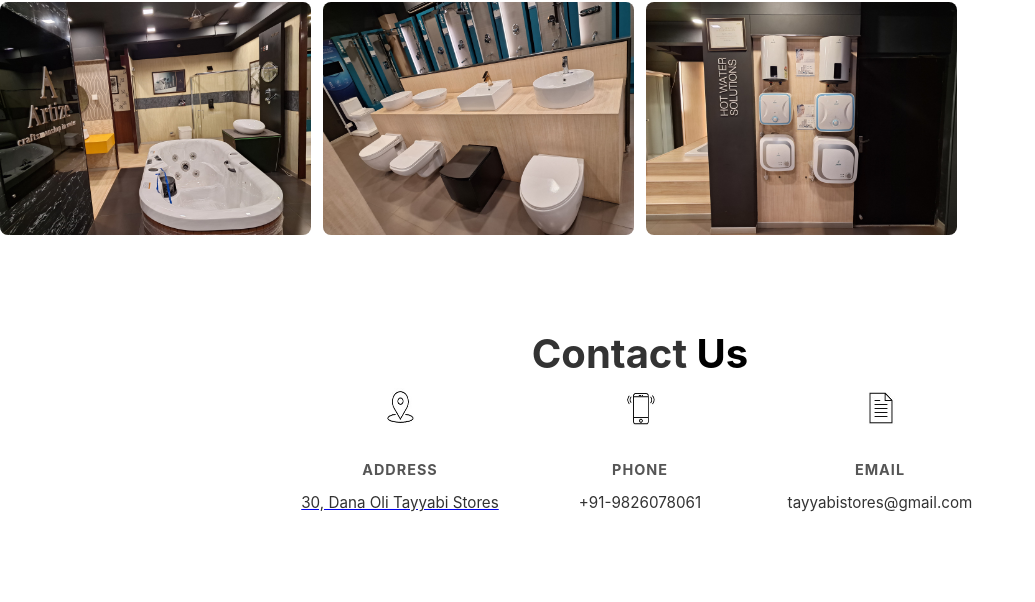
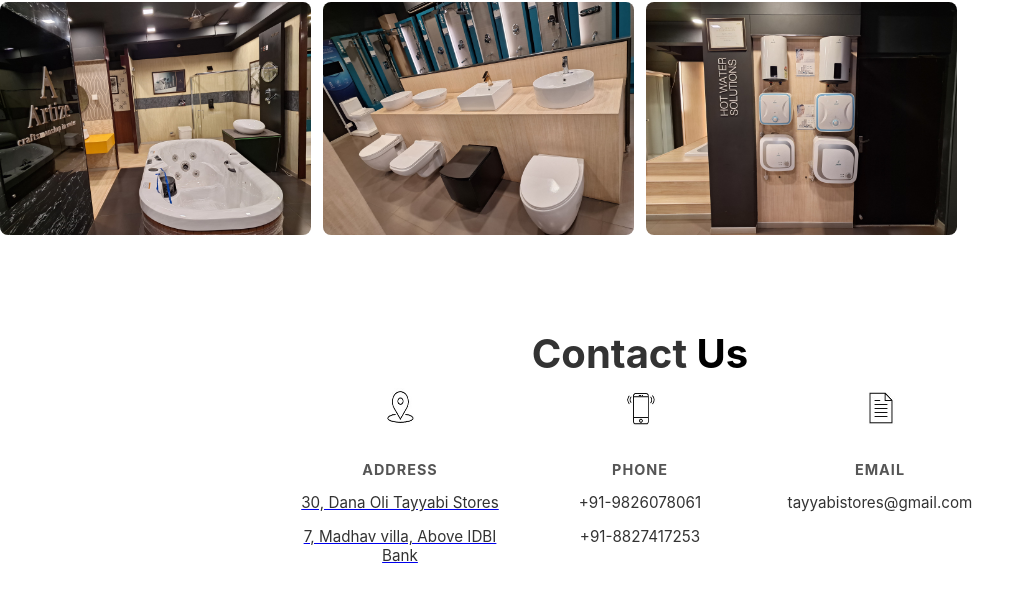
Before and after one commit to mansoordairkee/Tayyabi_Stores, a plain HTML site: page Gallery.html in a window 1280 px wide. Shown: the part 1248-1850 px from the top of the page, without its empty margins (0-1035 px from the left). Drawn offline with Linux system fonts and the light colour scheme.

Commit message:
Update Gallery.html

```diff
--- a/Gallery.html
+++ b/Gallery.html
@@ -209,7 +209,7 @@ header img {
     <img src="Photos/18.jpg" alt="Photo 18">
   </div>
 
-  <section class="contact-section">
+    <section class="contact-section">
   <h2>Contact <span>Us</span></h2>
 
   <div class="contact-grid">
@@ -219,11 +219,16 @@ header img {
       <a href="https://maps.app.goo.gl/wkXei6YnAJXD1wbR8?g_st=aw">
       <p>30, Dana Oli Tayyabi Stores</p>
       </a>
+      <a href="https://maps.app.goo.gl/69pF8EvnT496ThS98?g_st=aw">
+        <p>7, Madhav villa, Above IDBI Bank
+        </p>
+      </a>
     </div>
     <div class="contact-card">
       <img src="Icons/Phone.jpg" alt="Phone Icon">
       <h4>PHONE</h4>
       <p>+91-9826078061</p>
+      <p>+91-8827417253</p>
     </div>
     <div class="contact-card">
       <img src="Icons/Email.jpg" alt="Email Icon">
```
